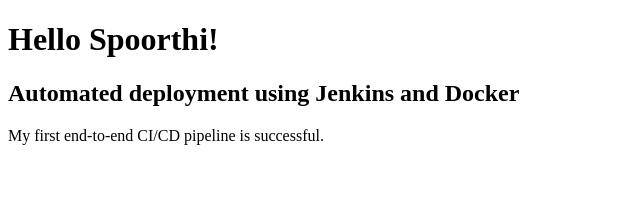
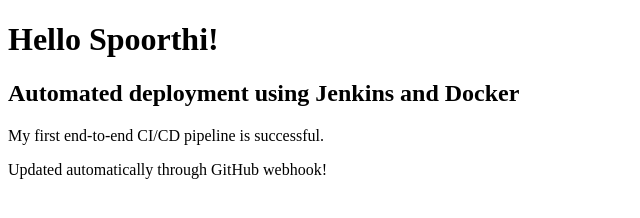
Before and after one commit to spoorthi-ht-2026/jenkins-docker-cicd, a plain HTML site: page index.html in a window 1280 px wide. Shown: the whole page, without its empty margins (0-640 px from the left). Drawn offline with Linux system fonts and the light colour scheme.

Commit message:
Test automatic Jenkins deployment

```diff
--- a/index.html
+++ b/index.html
@@ -9,3 +9,4 @@
     <p>My first end-to-end CI/CD pipeline is successful.</p>
 </body>
 </html>
+<p>Updated automatically through GitHub webhook!</p>
```
